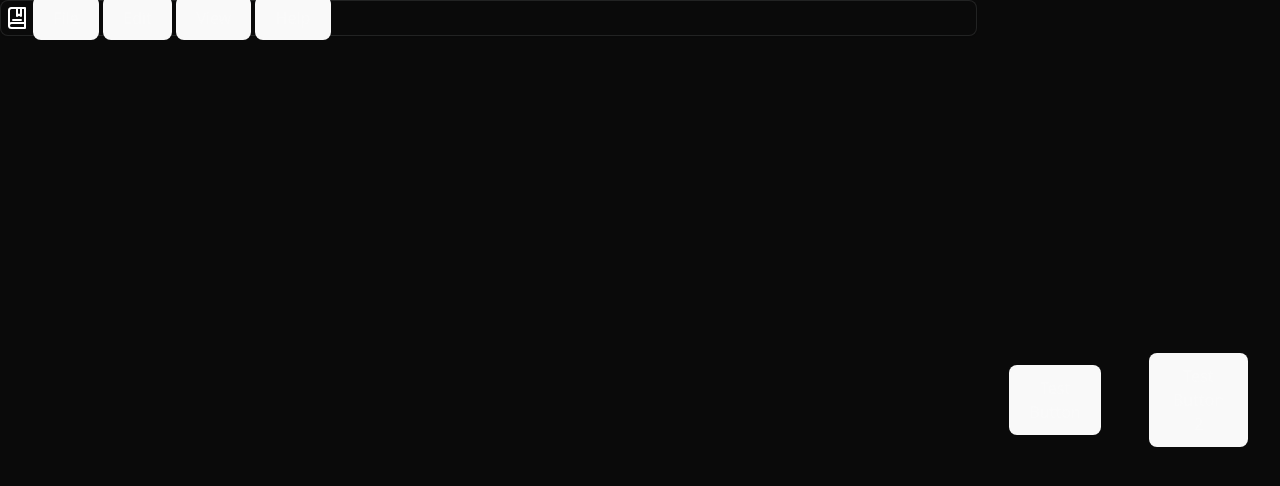
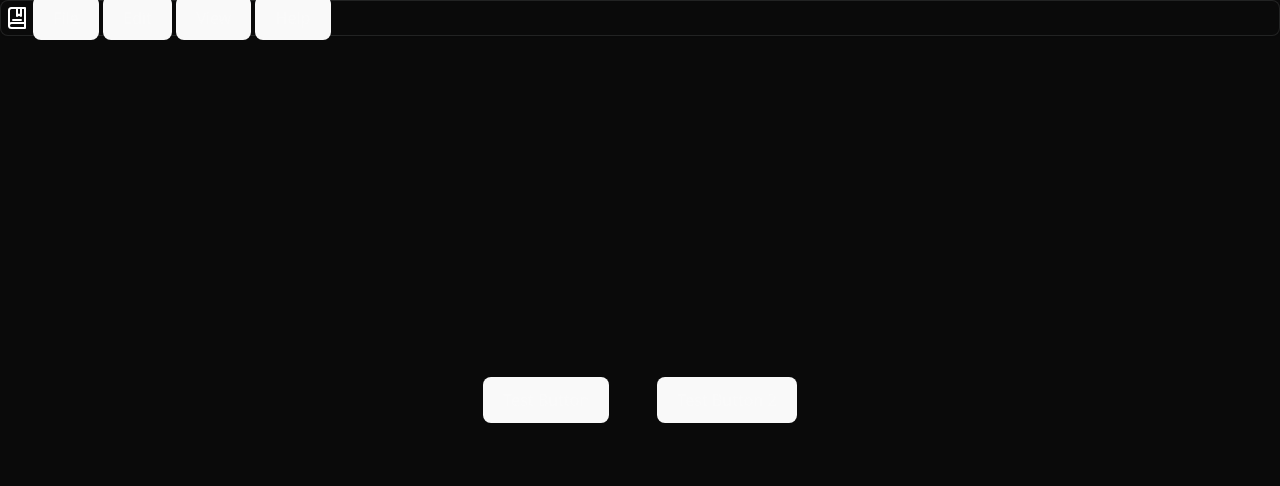
Before and after one commit to PeterBosmanBE/WhatToCook, a React (Vite) app: page / in a window 1280 px wide. Shown: the top 486 px of the page. Built offline with nearby package versions, Linux system fonts and the light colour scheme.

Commit message:
fix: position of header doesn't collide with other stuff in App

```diff
--- a/src/App.tsx
+++ b/src/App.tsx
@@ -4,7 +4,9 @@ import Header from "./components/Header";
 function App() {
   return (
     <>
+    <div className="absolute">
       <Header />
+      </div>
       <div className="app dark">
         <div className="flex items-center justify-center gap-12">
           <button onClick={() => console.log("test")}>
```
